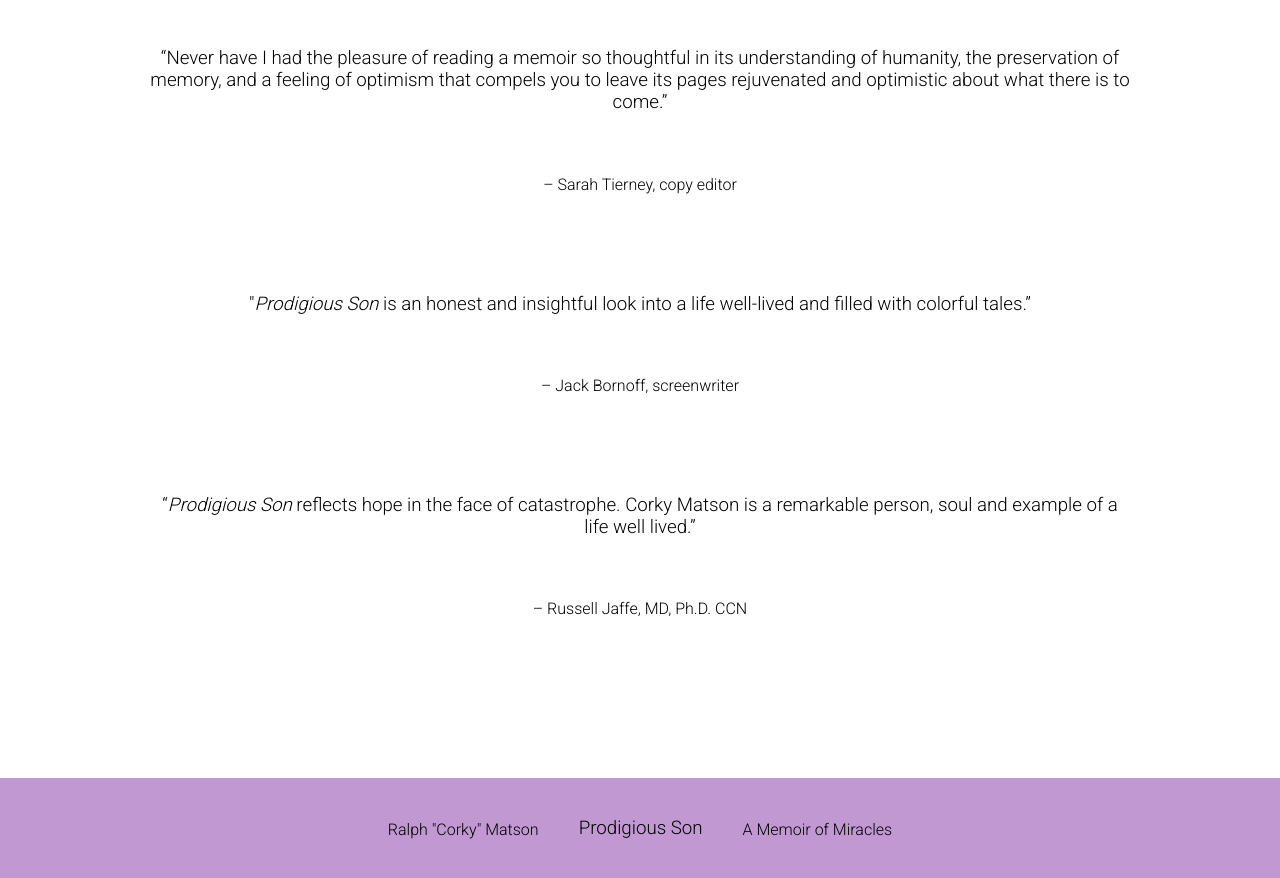
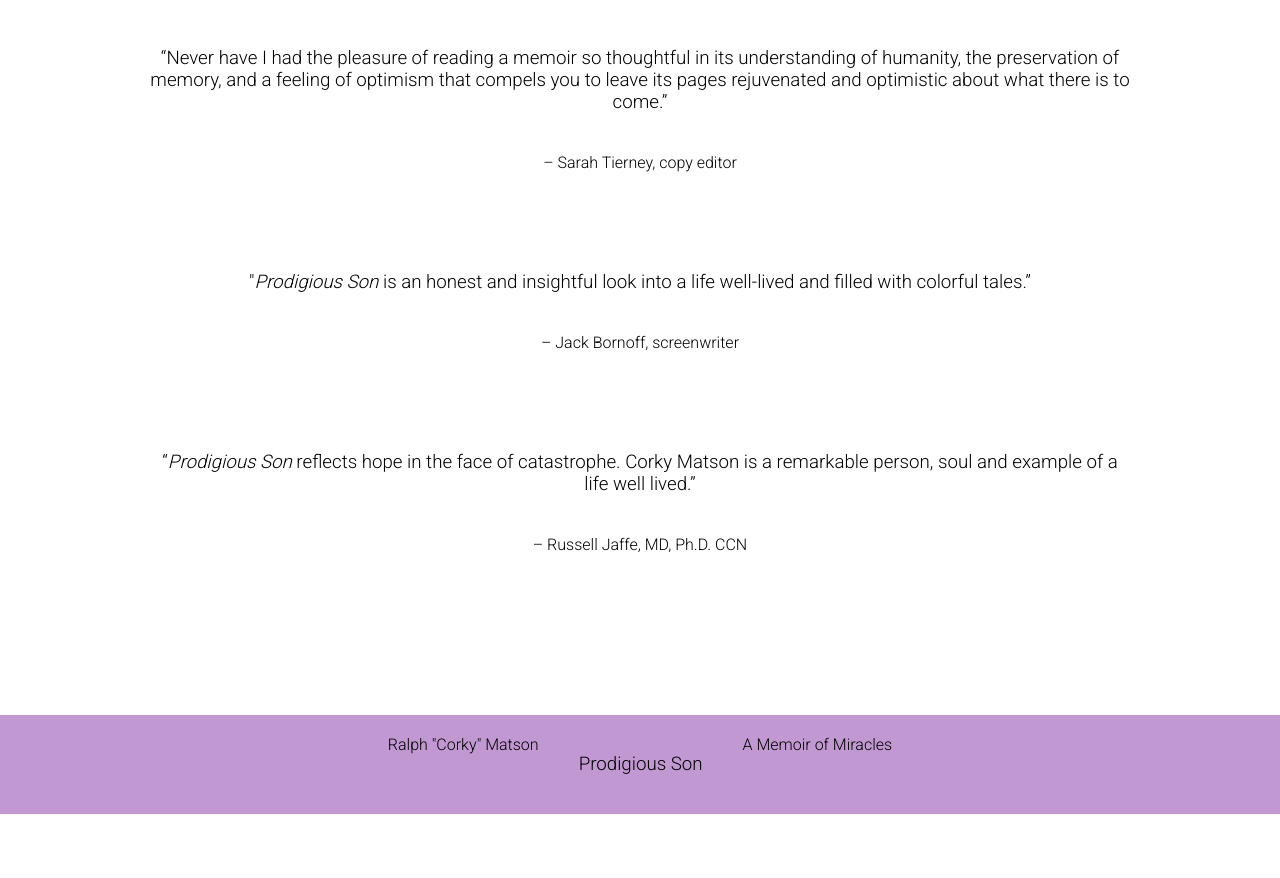
Before and after one commit to jokessenich/ProdigiousSon, a React (Create React App) app: page / in a window 1280 px wide. Shown: the part 1880-2758 px from the top of the page. After the commit the page ends 2694 px from the top, so only its background shows below. Built offline with nearby package versions, Linux system fonts and the light colour scheme.

Commit message:
moved quote and speaker closer

```diff
--- a/src/components/Home.css
+++ b/src/components/Home.css
@@ -76,6 +76,14 @@ background-color: #00000066;
     font-style: italic;
 }
 
+h4{
+    margin-top: 0px;
+}
+
+.quote{
+    margin-bottom: 0px;
+}
+
 .bookCoverDiv{
     padding-top:2%;
 }
--- a/src/components/Home.js
+++ b/src/components/Home.js
@@ -57,14 +57,14 @@ render(){
         <div className="infoBox">
 
 
-            <h3>“Never have I had the pleasure of reading a memoir so thoughtful in its understanding of humanity, the preservation of memory, and a feeling of optimism that compels you to leave its pages rejuvenated and optimistic about what there is to come.” </h3>
+            <h3 className = "quote">“Never have I had the pleasure of reading a memoir so thoughtful in its understanding of humanity, the preservation of memory, and a feeling of optimism that compels you to leave its pages rejuvenated and optimistic about what there is to come.” </h3>
                 <h4>– Sarah Tierney, copy editor</h4>
                 <br />
-<h3>"<span className="italic">Prodigious Son</span> is an honest and insightful look into a life well-lived and filled with colorful tales.”</h3>
+<h3 className = "quote">"<span className="italic">Prodigious Son</span> is an honest and insightful look into a life well-lived and filled with colorful tales.”</h3>
 
 <h4>– Jack Bornoff, screenwriter</h4>
 <br />
-<h3>“<span className="italic">Prodigious Son</span> reflects hope in the face of catastrophe. Corky Matson is a remarkable person, soul and example of a life well lived.”</h3>
+<h3 className = "quote">“<span className="italic">Prodigious Son</span> reflects hope in the face of catastrophe. Corky Matson is a remarkable person, soul and example of a life well lived.”</h3>
 <h4>– Russell Jaffe, MD, Ph.D. CCN</h4>
 <br />
 
```
